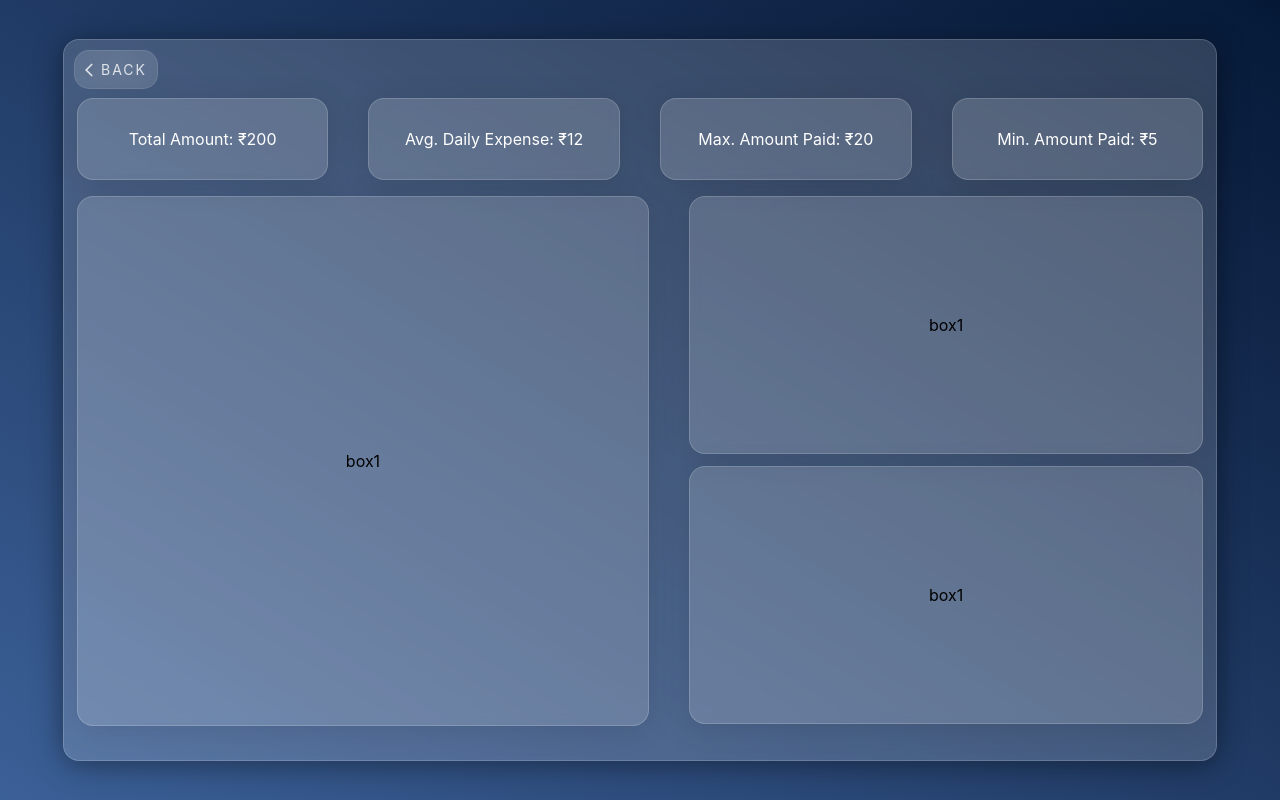
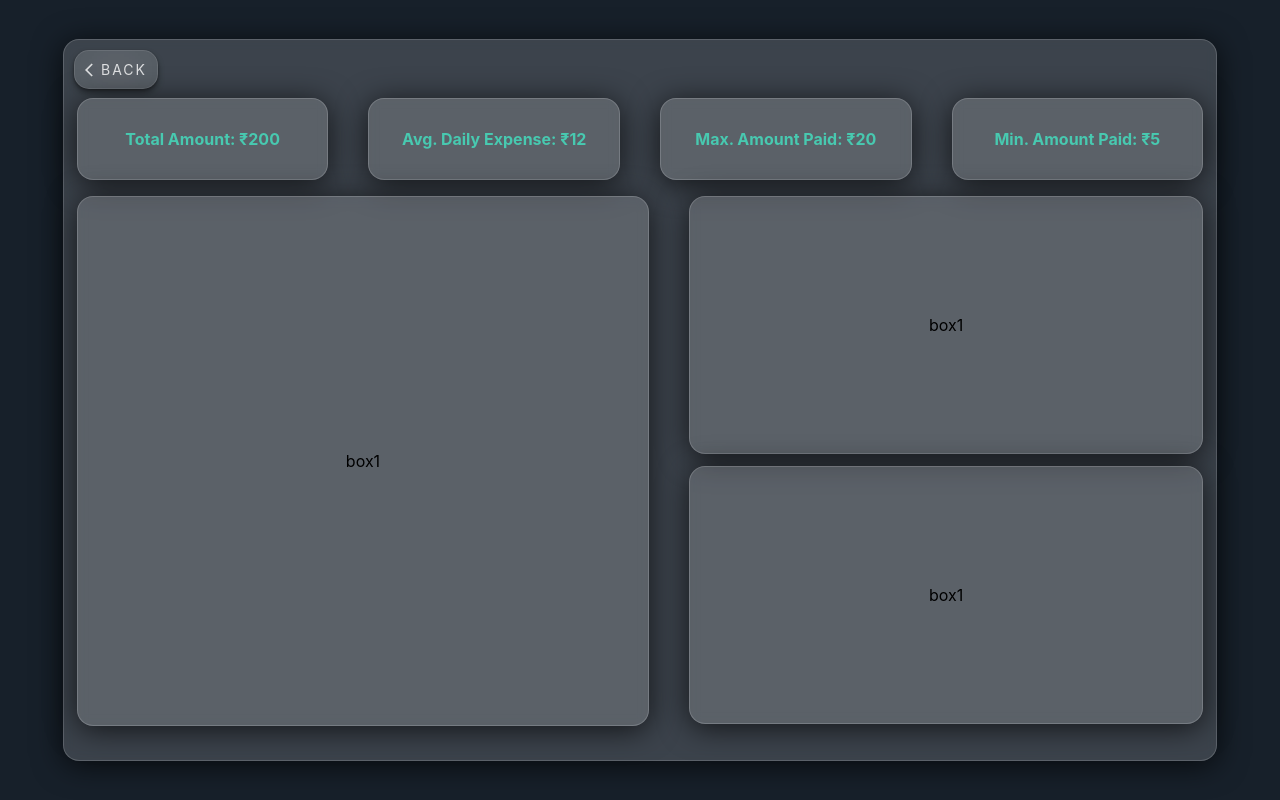
Before and after one commit to UTSAVsarkar/finance-tracker-app, a React (Create React App) app: page / in a window 1280 px wide. Both pictures are taken after a click on the link "ANALYZE". Built offline with nearby package versions, Linux system fonts and the light colour scheme.

Commit message:
updated changes

```diff
--- a/package.json
+++ b/package.json
@@ -9,6 +9,7 @@
     "@mui/icons-material": "^5.15.14",
     "@mui/material": "^5.15.14",
     "@mui/styled-engine-sc": "^6.0.0-alpha.18",
+    "@mui/x-charts": "^7.0.0",
     "@testing-library/jest-dom": "^5.17.0",
     "@testing-library/react": "^13.4.0",
     "@testing-library/user-event": "^13.5.0",
--- a/src/App.js
+++ b/src/App.js
@@ -40,7 +40,7 @@ export default function BasicButtons() {
                 background: "rgba(255, 255, 255, 0.2)",
                 backdropFilter: "blur(10px)" /* Glassy effect */,
                 boxShadow:
-                  "0 4px 6px rgba(0, 0, 0, 0.2), 0 1px 3px rgba(0, 0, 0, 0.3)",
+                  "0 4px 6px rgba(0, 0, 0, 0.4), 0 1px 3px rgba(0, 0, 0, 0.3)",
                 transition: "background 0.3s ease, color 0.3s ease",
                 color: "white",
                 fontSize: "16px",
@@ -74,7 +74,7 @@ export default function BasicButtons() {
                 background: "rgba(255, 255, 255, 0.2)",
                 backdropFilter: "blur(10px)" /* Glassy effect */,
                 boxShadow:
-                  "0 4px 6px rgba(0, 0, 0, 0.2), 0 1px 3px rgba(0, 0, 0, 0.3)",
+                  "0 4px 6px rgba(0, 0, 0, 0.4), 0 1px 3px rgba(0, 0, 0, 0.3)",
                 transition: "background 0.3s ease, color 0.3s ease",
                 color: "white",
                 fontSize: "16px",
@@ -93,7 +93,7 @@ export default function BasicButtons() {
                 background: "rgba(255, 255, 255, 0.2)",
                 backdropFilter: "blur(10px)" /* Glassy effect */,
                 boxShadow:
-                  "0 4px 6px rgba(0, 0, 0, 0.2), 0 1px 3px rgba(0, 0, 0, 0.3)",
+                  "0 4px 6px rgba(0, 0, 0, 0.4), 0 1px 3px rgba(0, 0, 0, 0.3)",
                 transition: "background 0.3s ease, color 0.3s ease",
                 color: "white",
                 fontSize: "16px",
@@ -158,6 +158,8 @@ export default function BasicButtons() {
                 position: "absolute",
                 margin: 10,
                 left: 0,
+                boxShadow:
+                  "0 4px 6px rgba(0, 0, 0, 0.4), 0 1px 3px rgba(0, 0, 0, 0.3)",
               }}
               onMouseEnter={() => setIsHovered2(true)} // Set hover state to true on mouse enter
               onMouseLeave={() => setIsHovered2(false)} // Set hover state to false on mouse leave
@@ -178,8 +180,7 @@ export default function BasicButtons() {
     <>
       <div
         style={{
-          backgroundImage:
-            "linear-gradient(to right top, #3b6097, #2e4d7e, #203b65, #13294d, #051937)",
+          backgroundColor: "#17202A",
           minHeight: "100vh",
           justifyContent: "center",
           alignItems: "center",
@@ -193,7 +194,7 @@ export default function BasicButtons() {
             borderRadius: 16,
             minHeight: "90vh",
             minWidth: "90vw",
-            boxShadow: "0 4px 30px rgba(0, 0, 0, 0.4)",
+            boxShadow: "0 4px 30px rgba(0, 0, 0, 0.7)",
             backdropFilter: "blur(5.4px)",
             WebkitBackdropFilter: "blur(5.4px)",
             border: "1px solid rgba(255, 255, 255, 0.17)",
@@ -222,6 +223,8 @@ export default function BasicButtons() {
               position: "absolute",
               margin: 10,
               right: 0,
+              boxShadow:
+                "0 4px 6px rgba(0, 0, 0, 0.4), 0 1px 3px rgba(0, 0, 0, 0.3)",
             }}
             onMouseEnter={() => setIsHovered(true)} // Set hover state to true on mouse enter
             onMouseLeave={() => setIsHovered(false)} // Set hover state to false on mouse leave
--- a/src/components/Dashboard/dashboard.js
+++ b/src/components/Dashboard/dashboard.js
@@ -38,17 +38,17 @@ export default function Dashboard({ data }) {
               height: "5rem",
               background: "rgba(255, 255, 255, 0.16)",
               borderRadius: 16,
-              boxShadow: "0 4px 30px rgba(0, 0, 0, 0.1)",
+              boxShadow: "0 4px 30px rgba(0, 0, 0, 0.7)",
               backdropFilter: "blur(5.4px)",
               WebkitBackdropFilter: "blur(5.4px)",
               border: "1px solid rgba(255, 255, 255, 0.17)",
               display: "flex",
               justifyContent: "center",
               alignItems: "center",
-              color: "white",
+              color: "rgb(72, 201, 176)",
             }}
           >
-            {`Total Amount: ₹${totalAmount()}`}
+            <b>{`Total Amount: ₹${totalAmount()}`}</b>
           </div>
           <div
             style={{
@@ -56,17 +56,19 @@ export default function Dashboard({ data }) {
               height: "5rem",
               background: "rgba(255, 255, 255, 0.16)",
               borderRadius: 16,
-              boxShadow: "0 4px 30px rgba(0, 0, 0, 0.1)",
+              boxShadow: "0 4px 30px rgba(0, 0, 0, 0.7)",
               backdropFilter: "blur(5.4px)",
               WebkitBackdropFilter: "blur(5.4px)",
               border: "1px solid rgba(255, 255, 255, 0.17)",
               display: "flex",
               justifyContent: "center",
               alignItems: "center",
-              color: "white",
+              color: "rgb(72, 201, 176)",
             }}
           >
-            {`Avg. Daily Expense: ₹${parseInt(totalAmount() / data.length)}`}
+            <b>
+              {`Avg. Daily Expense: ₹${parseInt(totalAmount() / data.length)}`}
+            </b>
           </div>
           <div
             style={{
@@ -74,17 +76,17 @@ export default function Dashboard({ data }) {
               height: "5rem",
               background: "rgba(255, 255, 255, 0.16)",
               borderRadius: 16,
-              boxShadow: "0 4px 30px rgba(0, 0, 0, 0.1)",
+              boxShadow: "0 4px 30px rgba(0, 0, 0, 0.7)",
               backdropFilter: "blur(5.4px)",
               WebkitBackdropFilter: "blur(5.4px)",
               border: "1px solid rgba(255, 255, 255, 0.17)",
               display: "flex",
               justifyContent: "center",
               alignItems: "center",
-              color: "white",
+              color: "rgb(72, 201, 176)",
             }}
           >
-            {`Max. Amount Paid: ₹${maxAmount()}`}
+            <b>{`Max. Amount Paid: ₹${maxAmount()}`}</b>
           </div>
           <div
             style={{
@@ -92,17 +94,17 @@ export default function Dashboard({ data }) {
               height: "5rem",
               background: "rgba(255, 255, 255, 0.16)",
               borderRadius: 16,
-              boxShadow: "0 4px 30px rgba(0, 0, 0, 0.1)",
+              boxShadow: "0 4px 30px rgba(0, 0, 0, 0.7)",
               backdropFilter: "blur(5.4px)",
               WebkitBackdropFilter: "blur(5.4px)",
               border: "1px solid rgba(255, 255, 255, 0.17)",
               display: "flex",
               justifyContent: "center",
               alignItems: "center",
-              color: "white",
+              color: "rgb(72, 201, 176)",
             }}
           >
-            {`Min. Amount Paid: ₹${minAmount()}`}
+            <b>{`Min. Amount Paid: ₹${minAmount()}`}</b>
           </div>
         </Stack>
         <Stack direction="row" spacing={5}>
@@ -112,7 +114,7 @@ export default function Dashboard({ data }) {
               height: "33rem",
               background: "rgba(255, 255, 255, 0.16)",
               borderRadius: 16,
-              boxShadow: "0 4px 30px rgba(0, 0, 0, 0.1)",
+              boxShadow: "0 4px 30px rgba(0, 0, 0, 0.7)",
               backdropFilter: "blur(5.4px)",
               WebkitBackdropFilter: "blur(5.4px)",
               border: "1px solid rgba(255, 255, 255, 0.17)",
@@ -130,7 +132,7 @@ export default function Dashboard({ data }) {
                 height: "16rem",
                 background: "rgba(255, 255, 255, 0.16)",
                 borderRadius: 16,
-                boxShadow: "0 4px 30px rgba(0, 0, 0, 0.1)",
+                boxShadow: "0 4px 30px rgba(0, 0, 0, 0.7)",
                 backdropFilter: "blur(5.4px)",
                 WebkitBackdropFilter: "blur(5.4px)",
                 border: "1px solid rgba(255, 255, 255, 0.17)",
@@ -147,7 +149,7 @@ export default function Dashboard({ data }) {
                 height: "16rem",
                 background: "rgba(255, 255, 255, 0.16)",
                 borderRadius: 16,
-                boxShadow: "0 4px 30px rgba(0, 0, 0, 0.1)",
+                boxShadow: "0 4px 30px rgba(0, 0, 0, 0.7)",
                 backdropFilter: "blur(5.4px)",
                 WebkitBackdropFilter: "blur(5.4px)",
                 border: "1px solid rgba(255, 255, 255, 0.17)",
--- a/src/components/Table/table.js
+++ b/src/components/Table/table.js
@@ -25,9 +25,8 @@ export default function TableComponent({ dataArray }) {
       sx={{
         overflow: "hidden",
         marginTop: "5%",
-        backgroundColor: "rgba(255,255,255,0.1)",
+        backgroundColor: "#17202A",
         backdropFilter: "blur(30px)",
-        color: "rgba(255,255,255,0.8)",
         boxShadow: "0 4px 6px rgba(0, 0, 0, 0.2),0 1px 3px rgba(0, 0, 0,0.4))",
       }}
     >
@@ -46,15 +45,15 @@ export default function TableComponent({ dataArray }) {
                   align={column.align}
                   style={{
                     minWidth: column.minWidth,
-                    backgroundColor: "rgba(79, 70, 174)",
+                    backgroundColor: "#148F77",
                     backdropFilter: "blur(20px)",
                     WebkitBackdropFilter: "blur(20px)",
-                    borderBottomColor: "rgba(79, 70, 174)",
+                    borderBottomColor: "#148F77",
                     color: "white",
                     fontSize: 16,
                   }}
                 >
-                  {column.label}
+                  <b>{column.label}</b>
                 </TableCell>
               ))}
             </TableRow>
@@ -71,7 +70,7 @@ export default function TableComponent({ dataArray }) {
                         align={column.align}
                         style={{
                           fontSize: 15,
-                          color: "rgba(255,255,255,0.8)",
+                          color: "#48C9B0",
                           borderBottomColor: "rgba(255,255,255,0.3)",
                         }}
                       >
```
Also changed, not shown: 1 other file (tests, documents, lock files or other folders).
